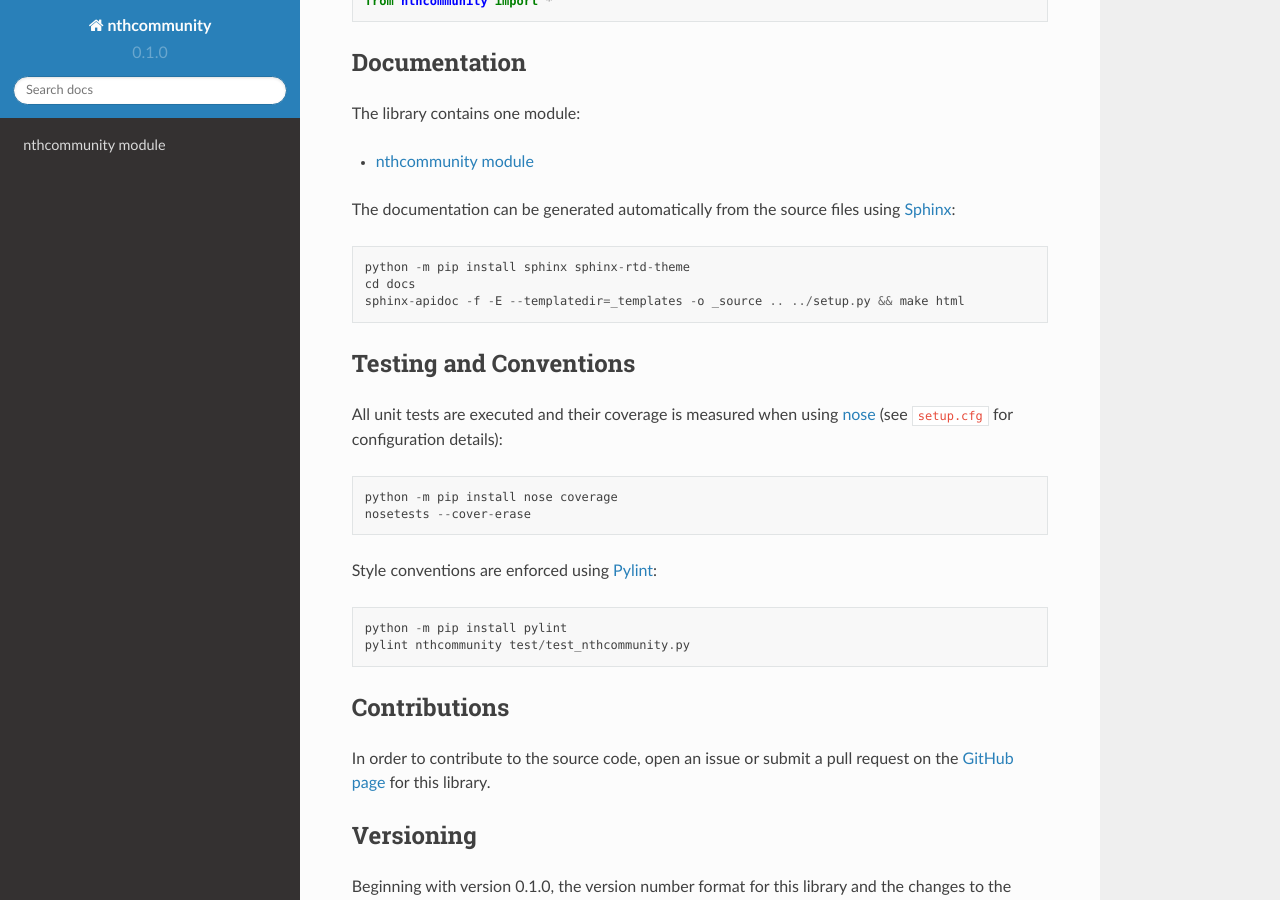
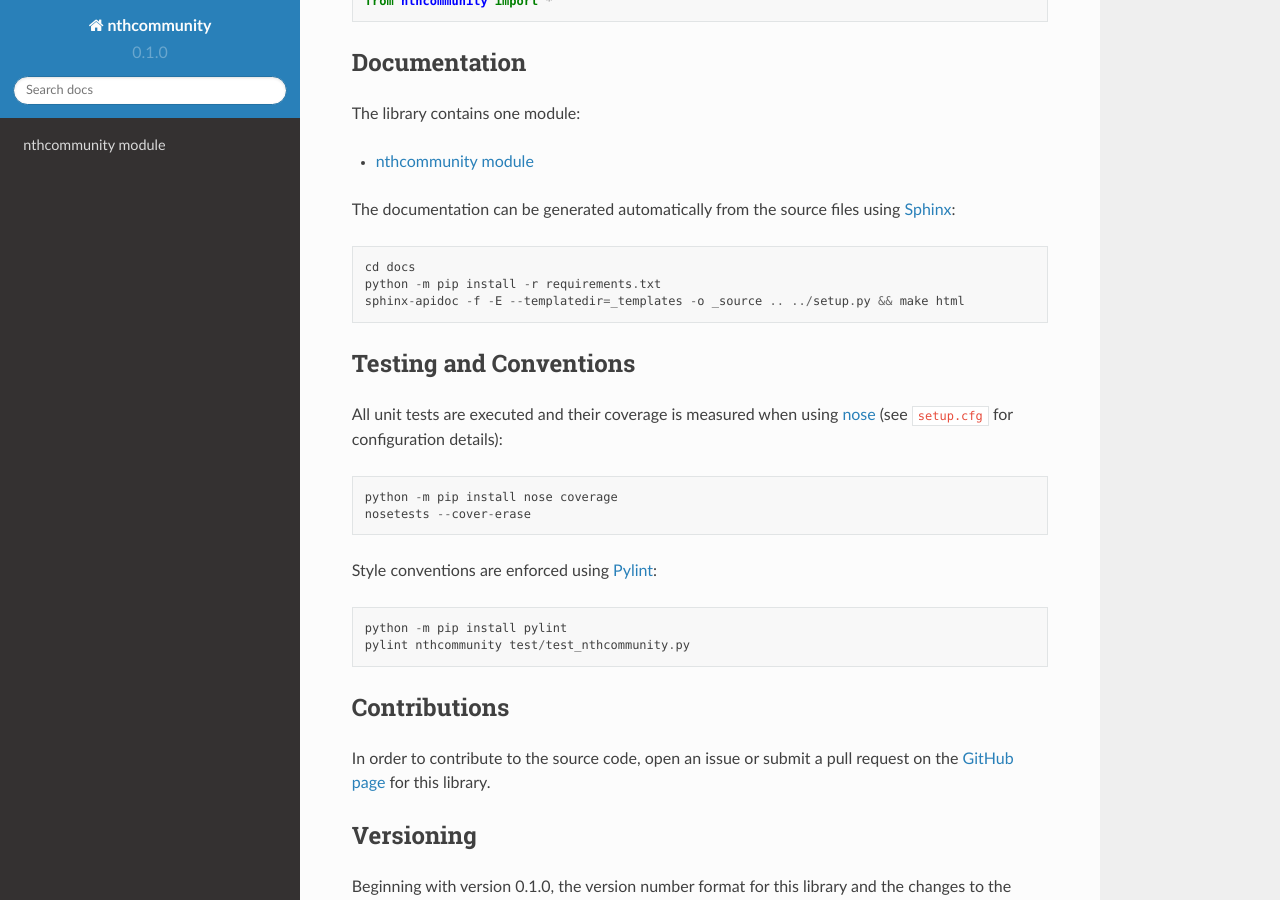
Before and after one commit to nthparty/nthcommunity, a Sphinx documentation site: the page built from docs/index.rst, in a window 1280 px wide and 900 px high, scrolled down 445 px. Built offline with Sphinx 7.4.7 and the Read the Docs theme 2.0.0, drawn with Linux system fonts in a browser that asks for light colours; some of the changed lines change nothing that is shown.

Commit message:
Hide private parameter in auto-generated docs; adjust docs section in README.

```diff
--- a/README.rst
+++ b/README.rst
@@ -31,8 +31,8 @@
 
 The documentation can be generated automatically from the source files using `Sphinx <https://www.sphinx-doc.org/>`_::
 
-    python -m pip install sphinx sphinx-rtd-theme
     cd docs
+    python -m pip install -r requirements.txt
     sphinx-apidoc -f -E --templatedir=_templates -o _source .. ../setup.py && make html
 
 Testing and Conventions
--- a/docs/conf.py
+++ b/docs/conf.py
@@ -61,6 +61,14 @@
 }
 autodoc_preserve_defaults = True
 
+# Remove private parameter from rendered signature.
+def process_signature(app, what, name, obj, options, signature, return_annotation):
+    if signature and '_internal' in signature:
+        signature = signature.split('_internal')[0] + ")"
+    return (signature, return_annotation)
+
+def setup(app):
+    app.connect("autodoc-process-signature", process_signature)
 
 # -- Options for HTML output -------------------------------------------------
 
```
